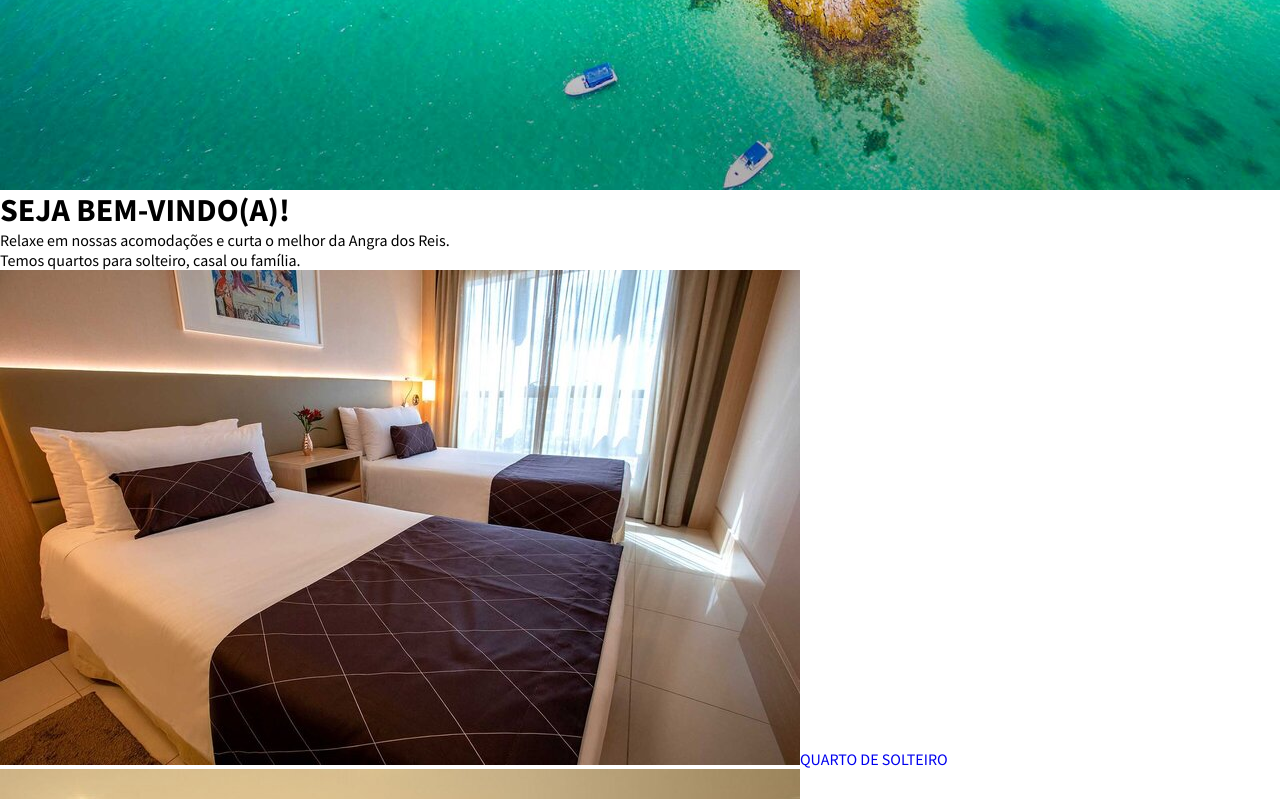
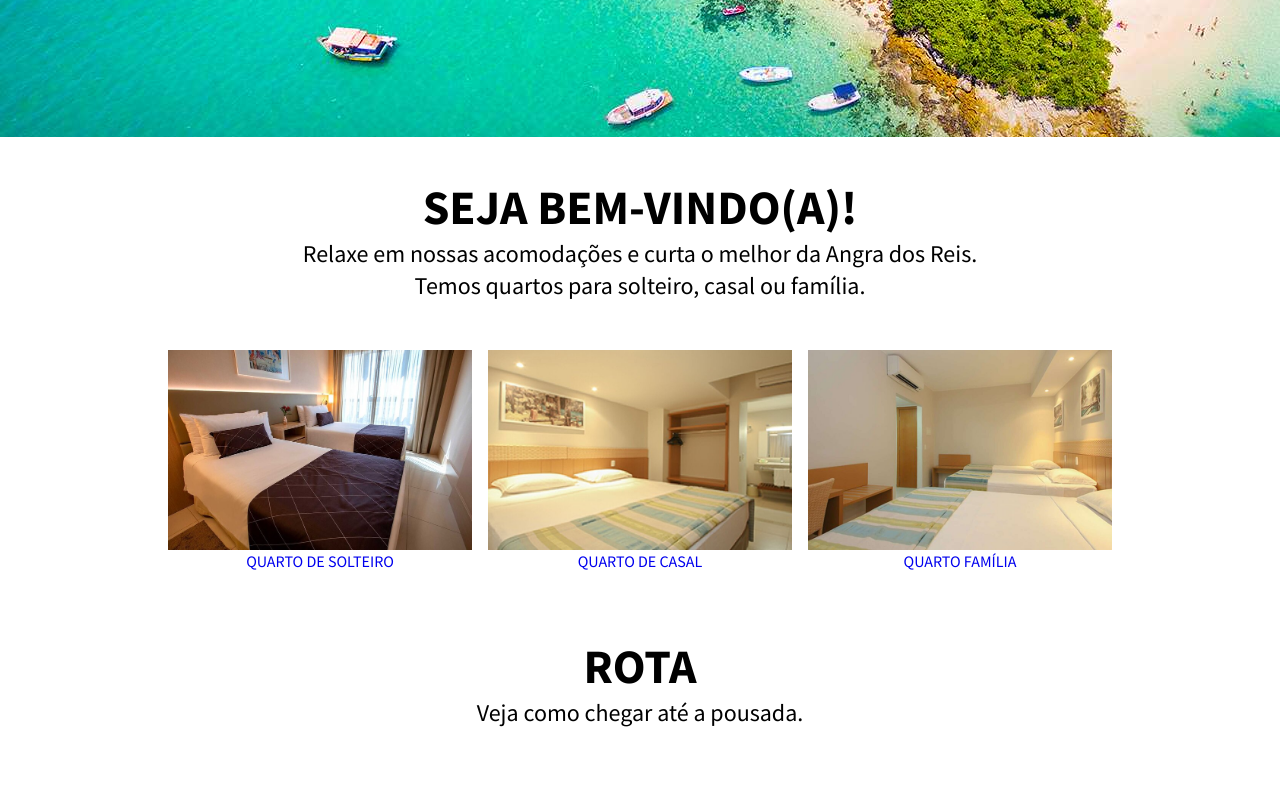
Before and after one commit to tiao-dev/projeto-site-basico, a plain HTML site: page pousada-web/index.html in a window 1280 px wide. Shown: the part 660-1459 px from the top of the page. Drawn offline with Linux system fonts and the light colour scheme; grey boxes are pictures that could not be loaded.

Commit message:
Estilizada a página principal

```diff
--- a/pousada-web/assets/estilos.css
+++ b/pousada-web/assets/estilos.css
@@ -1,5 +1,5 @@
 * {
-    padding: 0;
+    padding: 1px 0px 0px 0px;
     margin: 0;
     font-size: 1em;
 }
@@ -22,13 +22,14 @@ h1 {
     top: 0;
     left: 0;
     width: 100vw;
-    height: 50px;
+    height: 7vh;
     position: fixed;
     display: flex;
     justify-content: space-around;
 }
 
 .navegação {
+    background-color: #ffffff;
     height: 100%;
     width: 100%;
     max-width: 1024px;
@@ -62,13 +63,17 @@ h1 {
 
 .conteúdo {
     padding-top: 50px;
+    display: flex;
+    flex-flow: column nowrap;
+    justify-content: center;
+    align-items: center;
 }
 
 .conteúdo-inicial {
     width: 100%;
-    height: 100vh;
+    height: calc(100vh - 7vh);
     background-image: url(/pousada-web/assets/img-fundo.jpg);
-    background-size: cover;
+    background-size: no-repeat;
     display: flex;
     justify-content: center;
     align-items: center;
@@ -78,7 +83,6 @@ h1 {
 .conteúdo-inicial .descrição-inicial {
     width: 40vw;
     height: 25vh;
-    position: relative;
     display: flex;
     justify-content: space-around;
     align-items: center;
@@ -88,3 +92,37 @@ h1 {
     background-color: rgba(30, 155, 138, 0.6);
     font-size: 1.5em;
 }
+
+.texto-inicial {
+    width: 100vw;
+    height: 25vh;
+    display: flex;
+    flex-direction: column;
+    justify-content: center;
+    align-items: center;
+    font-size: 1.5em;
+    color: #000;
+}
+
+.quartos-inicio {
+    width: 75vw;
+    height: 30vh;
+    display: flex;
+    flex-flow: row nowrap;
+    justify-content: space-between;
+    align-items: center;
+}
+
+.descQuarto {
+    width: 30vw;
+    height: 50vh;
+    display: flex;
+    flex-flow: column nowrap;
+    justify-content: center;
+    align-items: center;
+}
+
+.descQuarto img {
+    width: 95%;
+    height: 50%;
+}
--- a/pousada-web/index.html
+++ b/pousada-web/index.html
@@ -31,12 +31,12 @@
                 <p>A pousada reservada em Angra dos Reis</p>
             </div>
         </div>
-        <div class="boasVindas">
+        <div class="boasVindas texto-inicial">
             <h1>SEJA BEM-VINDO(A)!</h1>
             <p>Relaxe em nossas acomodações e curta o melhor da Angra dos Reis.</p>
             <p>Temos quartos para solteiro, casal ou família.</p>
         </div>
-        <div class="container">
+        <div class="quartos-inicio">
             <div class="descQuarto"><img src="assets/quarto-solteiro1.jpg" alt="quarto1"><a href="#">QUARTO DE
                     SOLTEIRO</a></div>
             <div class="descQuarto"><img src="assets/quarto-casal1.jpg" alt="quarto2"><a href="#">QUARTO DE CASAL</a>
@@ -45,17 +45,17 @@
             </div>
         </div>
         <div class="rota" id="rota">
-            <div class="descRota">
+            <div class="descRota texto-inicial">
                 <h1>ROTA</h1>
                 <p>Veja como chegar até a pousada.</p>
             </div>
             <div>
                 <iframe
                     src="https://www.google.com/maps/embed?pb=!1m18!1m12!1m3!1d234993.0733775022!2d-44.505629283615164!3d-23.03233416271938!2m3!1f0!2f0!3f0!3m2!1i1024!2i768!4f13.1!3m3!1m2!1s0x9c4e0c7eee29db%3A0xcb1978338ffb5c46!2sAngra%20dos%20Reis%20-%20RJ!5e0!3m2!1spt-BR!2sbr!4v1640618503094!5m2!1spt-BR!2sbr"
-                    width="1200" height="800" style="border:0;" allowfullscreen="" loading="lazy"></iframe>
+                    width="800" height="600" style="border:0;" allowfullscreen="" loading="lazy"></iframe>
             </div>
         </div>
-        <div class="descFinal" id="sobre">
+        <div class="descFinal texto-inicial" id="sobre">
             <h1>SOBRE A POUSADA!</h1>
             <p>Conheça um pouco sobre a nossa pousada.</p>
         </div>
```
